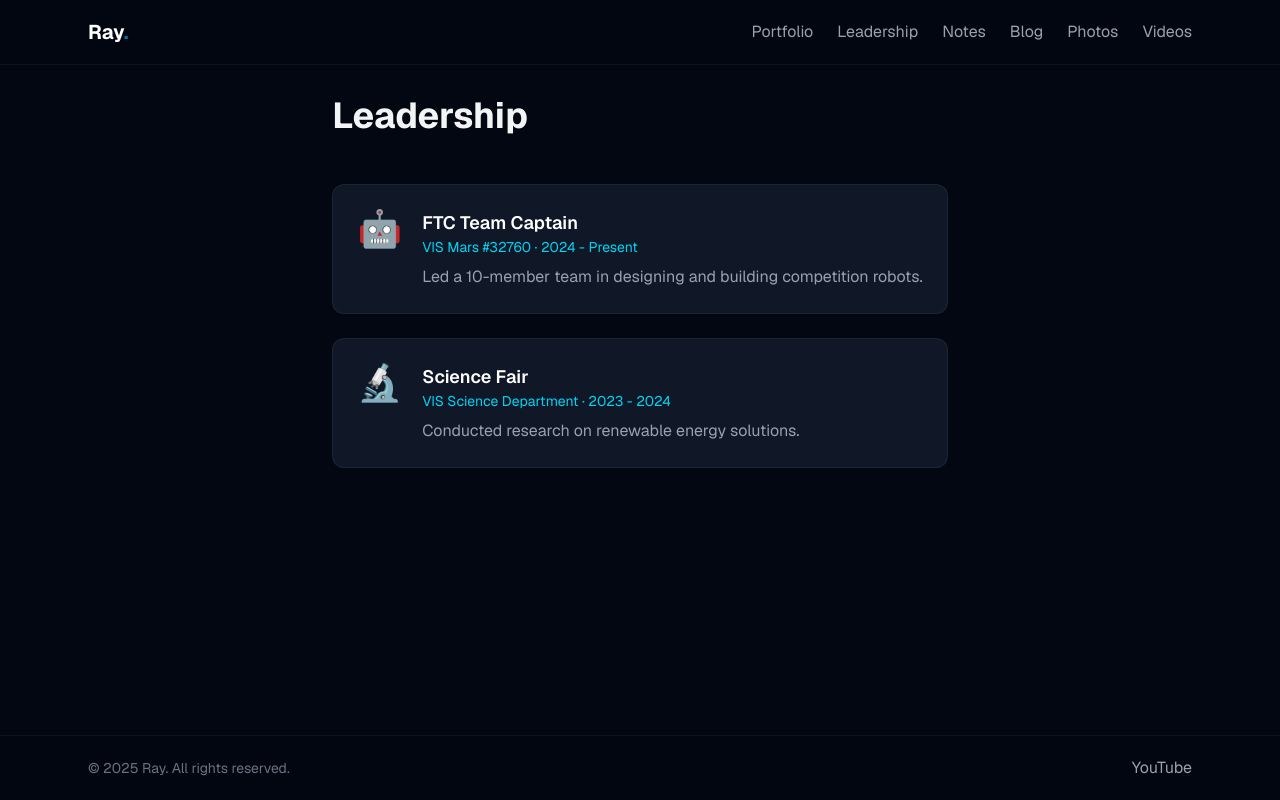
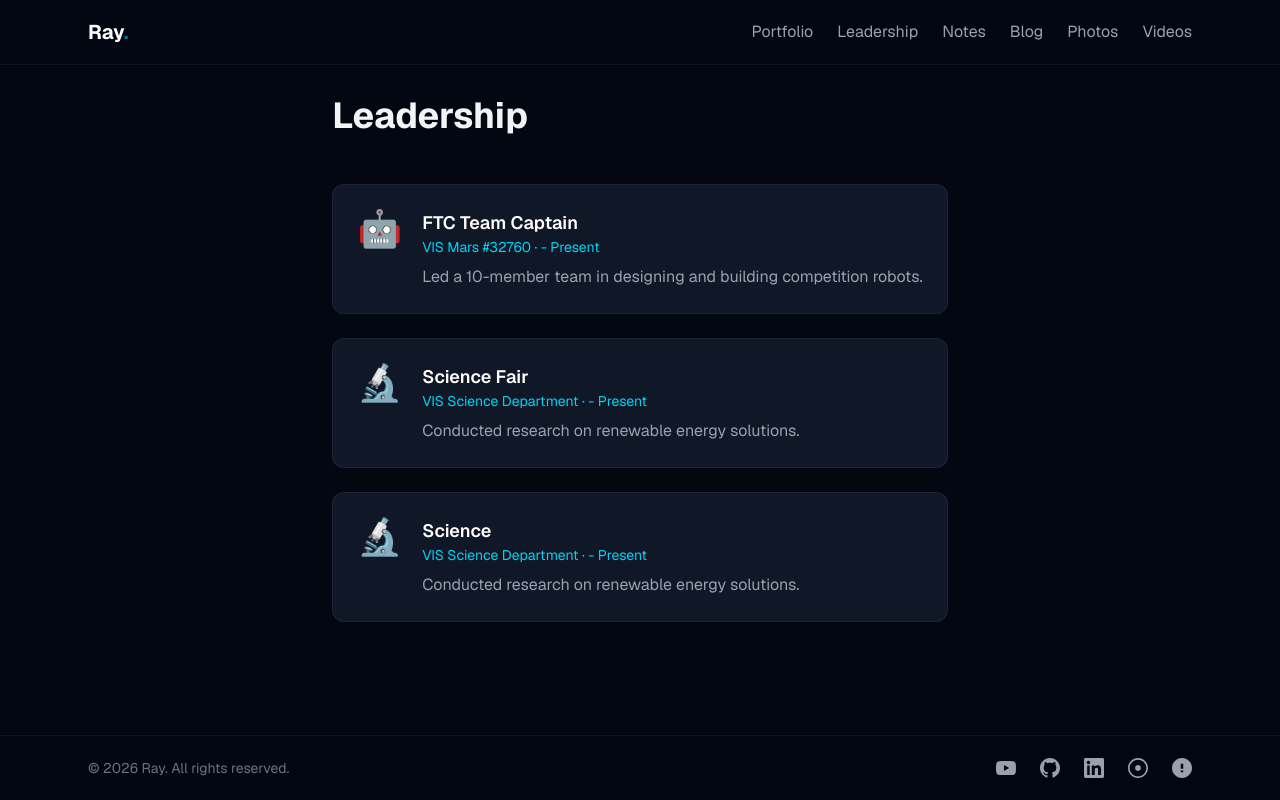
Before and after one commit to Rain120734/ray-site, a Next.js app: page /leadership in a window 1280 px wide. Built offline with nearby package versions, Linux system fonts and the light colour scheme.

Commit message:
Update leadership activities and enhance footer with social links

```diff
--- a/app/leadership/page.tsx
+++ b/app/leadership/page.tsx
@@ -1,10 +1,13 @@
 
 const activities = [
   { icon: '🤖', title: 'FTC Team Captain', org: 'VIS Mars #32760',
-    period: '2024 - Present',
+    period: ' - Present',
     desc: 'Led a 10-member team in designing and building competition robots.' },
   { icon: '🔬', title: 'Science Fair', org: 'VIS Science Department',
-    period: '2023 - 2024',
+    period: ' - Present',
+    desc: 'Conducted research on renewable energy solutions.' },
+  { icon: '🔬', title: 'Science', org: 'VIS Science Department',
+    period: ' - Present',
     desc: 'Conducted research on renewable energy solutions.' },
 ]
 
--- a/app/page.tsx
+++ b/app/page.tsx
@@ -10,7 +10,7 @@ export default function Home() {
             Hi, I&apos;m <span className="text-cyan-400">Ray</span>
           </h1>
           <p className="text-xl text-gray-400 mb-8">
-            Builder · Coder · Robotics Enthusiast
+            Coder · Robotics Enthusiast
           </p>
         </div>
       </section>
--- a/components/Footer.tsx
+++ b/components/Footer.tsx
@@ -6,9 +6,35 @@ export default function Footer() {
                        border-t border-white/5 mt-auto">
       <div className="max-w-6xl mx-auto px-6 h-16
                       flex items-center justify-between">
-        <p className="text-gray-500 text-sm">© 2025 Ray. All rights reserved.</p>
+        <p className="text-gray-500 text-sm">© 2026 Ray. All rights reserved.</p>
         <div className="flex gap-6">
-          <Link href="https://www.youtube.com" className="text-gray-400 hover:text-white transition-colors">YouTube</Link>
+            <Link href="https://www.youtube.com" className="text-gray-400 hover:text-white transition-colors">
+            <svg className="w-5 h-5" fill="currentColor" viewBox="0 0 24 24">
+              <path d="M23.498 6.186a3.016 3.016 0 0 0-2.122-2.136C19.505 3.545 12 3.545 12 3.545s-7.505 0-9.377.505A3.017 3.017 0 0 0 .502 6.186C0 8.07 0 12 0 12s0 3.93.502 5.814a3.016 3.016 0 0 0 2.122 2.136c1.871.505 9.376.505 9.376.505s7.505 0 9.377-.505a3.015 3.015 0 0 0 2.122-2.136C24 15.93 24 12 24 12s0-3.93-.502-5.814zM9.545 15.568V8.432L15.818 12l-6.273 3.568z"/>
+            </svg>
+            </Link>
+            <Link href="https://github.com/Rain120734" className="text-gray-400 hover:text-white transition-colors">
+            <svg className="w-5 h-5" fill="currentColor" viewBox="0 0 24 24">
+              <path d="M12 0c-6.626 0-12 5.373-12 12 0 5.302 3.438 9.8 8.207 11.387.599.111.793-.261.793-.577v-2.234c-3.338.726-4.033-1.416-4.033-1.416-.546-1.387-1.333-1.756-1.333-1.756-1.089-.745.083-.729.083-.729 1.205.084 1.839 1.237 1.839 1.237 1.07 1.834 2.807 1.304 3.492.997.107-.775.418-1.305.762-1.604-2.665-.305-5.467-1.334-5.467-5.931 0-1.311.469-2.381 1.236-3.221-.124-.303-.535-1.524.117-3.176 0 0 1.008-.322 3.301 1.23.957-.266 1.983-.399 3.003-.404 1.02.005 2.047.138 3.006.404 2.291-1.552 3.297-1.23 3.297-1.23.653 1.653.242 2.874.118 3.176.77.84 1.235 1.911 1.235 3.221 0 4.609-2.807 5.624-5.479 5.921.43.372.823 1.102.823 2.222v 3.293c0 .319.192.694.801.576 4.765-1.589 8.199-6.086 8.199-11.386 0-6.627-5.373-12-12-12z"/>
+            </svg>
+            </Link>
+            <Link href="https://www.linkedin.com" className="text-gray-400 hover:text-white transition-colors">
+            <svg className="w-5 h-5" fill="currentColor" viewBox="0 0 24 24">
+              <path d="M20.447 20.452h-3.554v-5.569c0-1.327-.026-3.037-1.852-3.037-1.853 0-2.136 1.445-2.136 2.939v5.667h-3.554V9h3.413v1.561h.049c.475-.9 1.635-1.852 3.366-1.852 3.598 0 4.263 2.368 4.263 5.455v6.288zM5.337 7.433c-1.144 0-2.067-.927-2.067-2.067s .923-2.067 2.067-2.067c1.143 0 2.066 .927 2.066 2.067
+s-.923 2.067-2.066 2.067zM6.814 20.452H3.861V9h2.953v11.452zM22.225 0H1.771C.792 0 0 .771 0 1.723v20.554C0 23.229 .792 24 1.771 24h20.451C23.208 24 24 23.229 24 22.277V1.723C24 .771 23.208 0 22.225 0z"/>
+            </svg>
+            </Link>
+            <Link href="https://www.firstinspires.org/programs/frc/" className="text-gray-400 hover:text-white transition-colors">
+              <svg className="w-5 h-5" fill="currentColor" viewBox="0 0 24 24">
+                <path d="M12 0C5.373 0 0 5.373 0 12s5.373 12 12 12 12-5.373 12-12S18.627 0 12 0zm0 22C6.477 22 2 17.523 2 12S6.477 2 12 2s10 4.477 10 10-4.477 10-10 10zm3.5-10c0 1.933-1.567 3.5-3.5 3.5S8.5 13.933 8.5 12 10.067 8.5 12 8.5s3.5 1.567 3.5 3.5z"/>
+              </svg>
+            </Link>
+            <Link href="https://mars32760ray.pixnet.net/blog" className="text-gray-400 hover:text-white transition-colors">
+              <svg className="w-5 h-5" fill="currentColor" viewBox="0 0 24 24">
+                <path d="M12 0C5.373 0 0 5.373 0 12s5.373 12 12 12 12-5.373 12-12S18.627 0 12 0zm1.5 17h-3v-2h3v2zm0-4h-3V7h3v6z"/>
+              </svg>
+            </Link>
+
         </div>
       </div>
     </footer>
```
Also changed, not shown: 1 other file (tests, documents, lock files or other folders).
